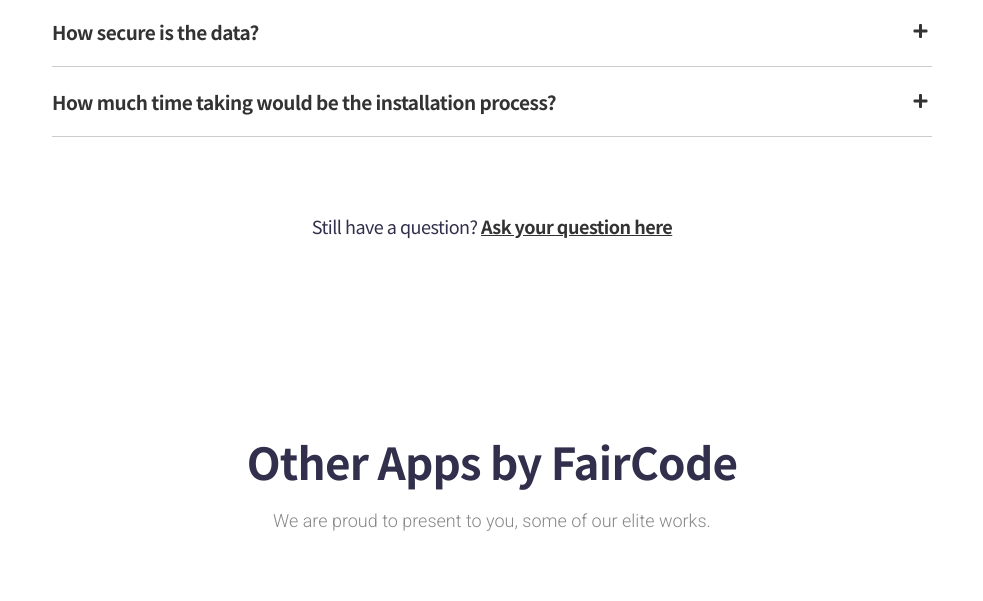
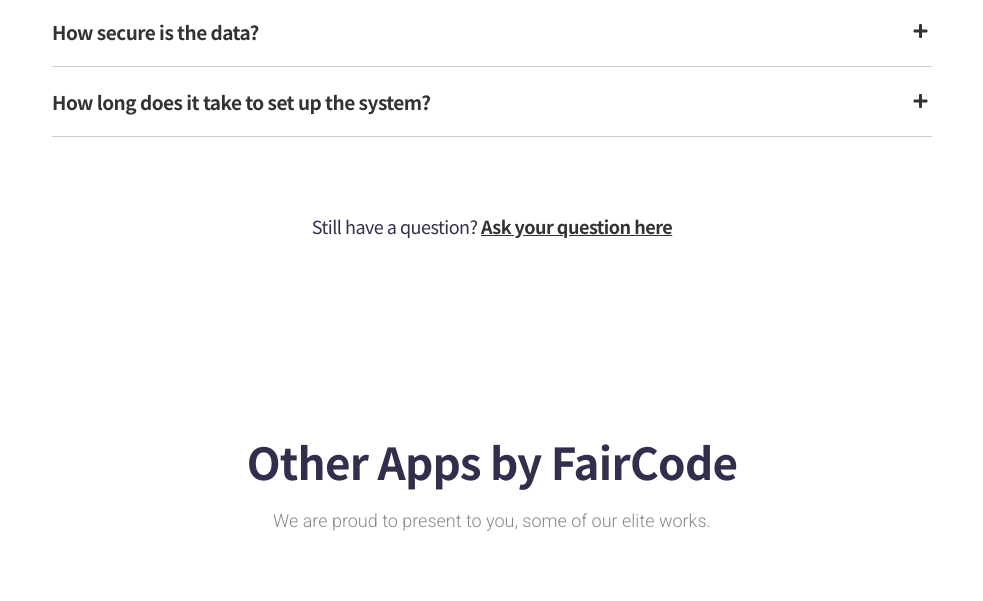
Before and after one commit to varunshekar989/qWise5, a plain HTML site: page index.html in a window 1280 px wide. Shown: the part 6658-7259 px from the top of the page, without its empty margins (148-1131 px from the left). Drawn offline with Linux system fonts and the light colour scheme.

Commit message:
Update index.html

```diff
--- a/index.html
+++ b/index.html
@@ -449,7 +449,7 @@
                                 <div class=card-header role=tab id=headingThree>
                                     <h5 class=h5-sm>
                                         <a class=collapsed data-toggle=collapse href=#collapseThree role=button aria-expanded=false aria-controls=collapseThree>
-                                            How much time taking would be the installation process?
+                                            How long does it take to set up the system?
                                         </a>
                                     </h5>
                                 </div>
```
